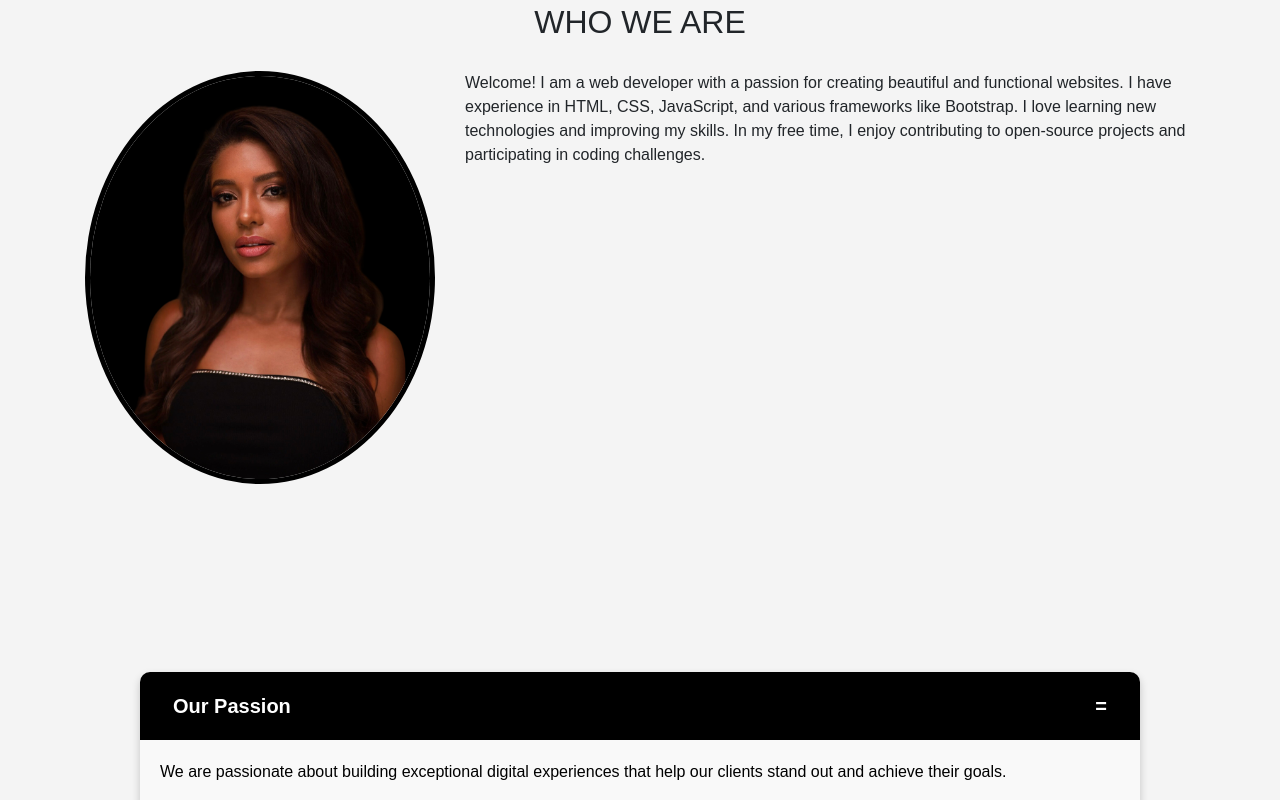
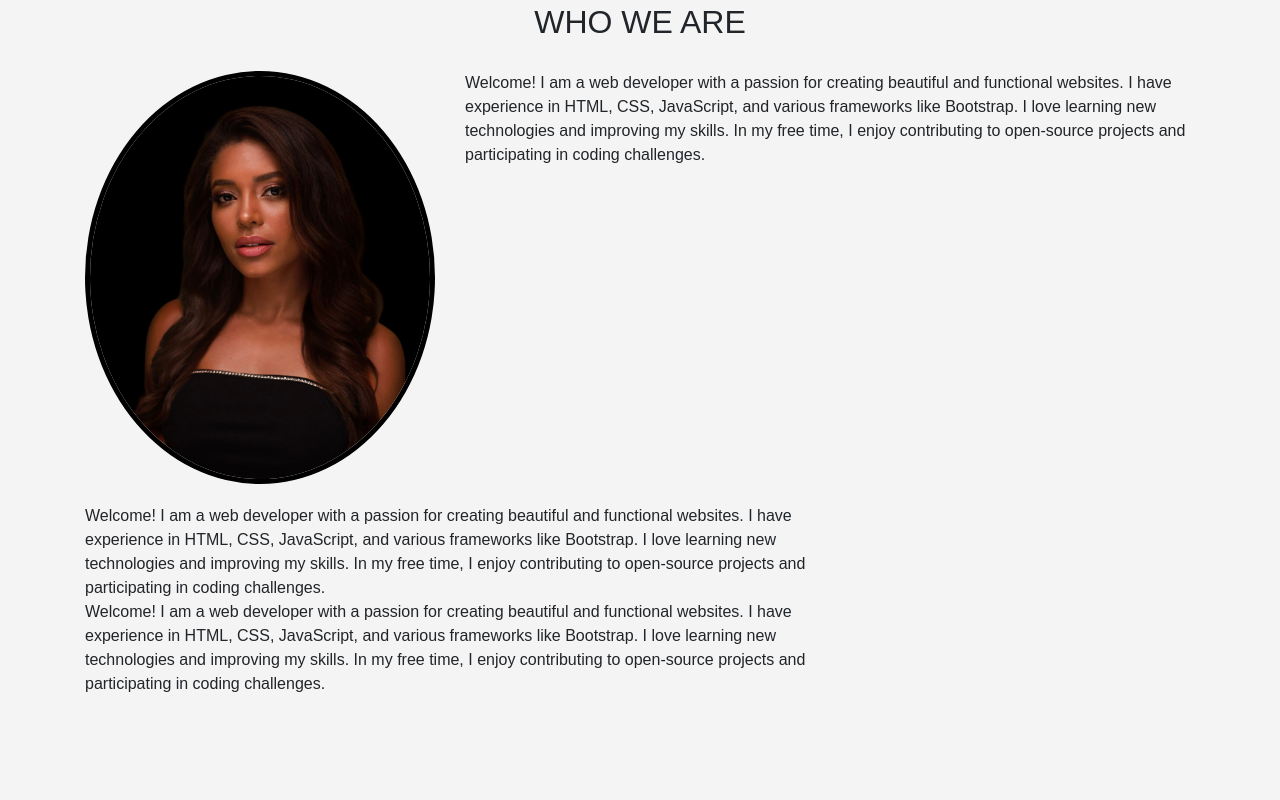
Before and after one commit to eucarystr/Devep, a plain HTML site: page index.html in a window 1280 px wide. Shown: the part 725-1525 px from the top of the page. Drawn offline with nearby package versions, Linux system fonts and the light colour scheme.

Commit message:
Update index.html

```diff
--- a/index.html
+++ b/index.html
@@ -59,6 +59,12 @@
             <div class="row mt-4">
                 <div class="col-md-4">
                     <img src="images/me.png" class="img-fluid rounded-circle" alt="Profile Picture">
+                </div>
+                <div class="col-md-8">
+                    <p>Welcome! I am a web developer with a passion for creating beautiful and functional websites. I have experience in HTML, CSS, JavaScript, and various frameworks like Bootstrap. I love learning new technologies and improving my skills. In my free time, I enjoy contributing to open-source projects and participating in coding challenges.</p>
+                </div>
+                <div class="col-md-8">
+                    <p>Welcome! I am a web developer with a passion for creating beautiful and functional websites. I have experience in HTML, CSS, JavaScript, and various frameworks like Bootstrap. I love learning new technologies and improving my skills. In my free time, I enjoy contributing to open-source projects and participating in coding challenges.</p>
                 </div>
                 <div class="col-md-8">
                     <p>Welcome! I am a web developer with a passion for creating beautiful and functional websites. I have experience in HTML, CSS, JavaScript, and various frameworks like Bootstrap. I love learning new technologies and improving my skills. In my free time, I enjoy contributing to open-source projects and participating in coding challenges.</p>
```
